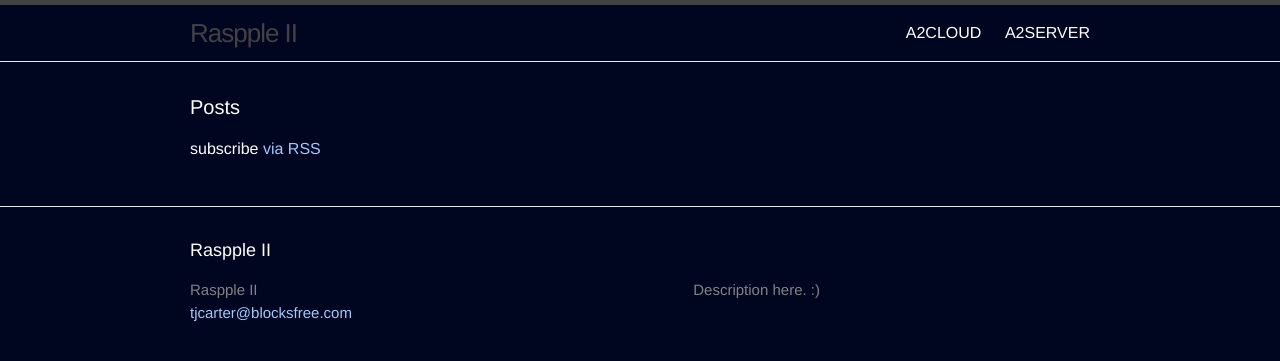
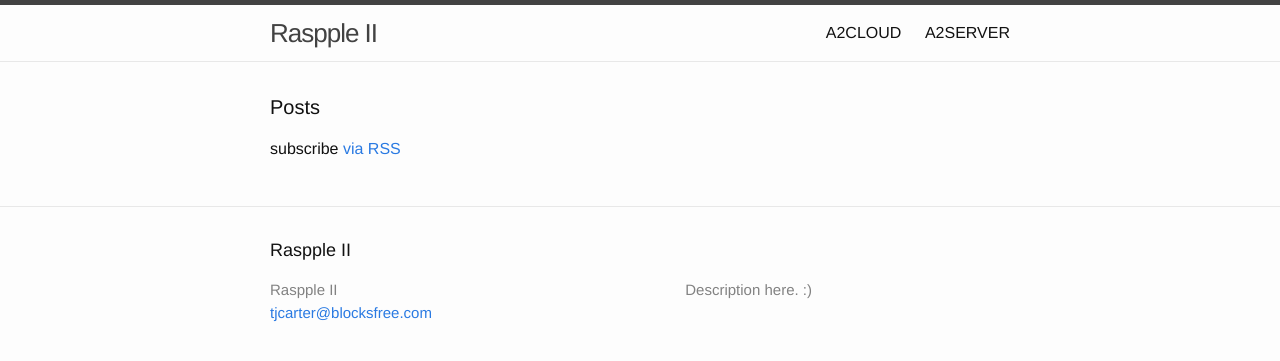
Before and after one commit to RasppleII/rasppleii.github.io, a Jekyll site: the page built from index.html, in a window 1280 px wide. Shown: the top 361 px of the page. Built offline with Jekyll 4.4.1, drawn with Linux system fonts in a browser that asks for light colours.

Commit message:
main.scss: Revert changes for now

```diff
--- a/css/main.scss
+++ b/css/main.scss
@@ -14,20 +14,16 @@ $base-line-height: 1.5;
 
 $spacing-unit:     30px;
 
-//$text-color:       #111;
-//$background-color: #fdfdfd;
-//$brand-color:      #2a7ae2;
-$text-color:       #fff;
-$background-color: #000520;
-$brand-color:      #9cf;
+$text-color:       #111;
+$background-color: #fdfdfd;
+$brand-color:      #2a7ae2;
 
 $grey-color:       #828282;
 $grey-color-light: lighten($grey-color, 40%);
 $grey-color-dark:  darken($grey-color, 25%);
 
 // Width of the content area
-//$content-width:    800px;
-$content-width:    960px;
+$content-width:    800px;
 
 $on-palm:          600px;
 $on-laptop:        800px;
```
